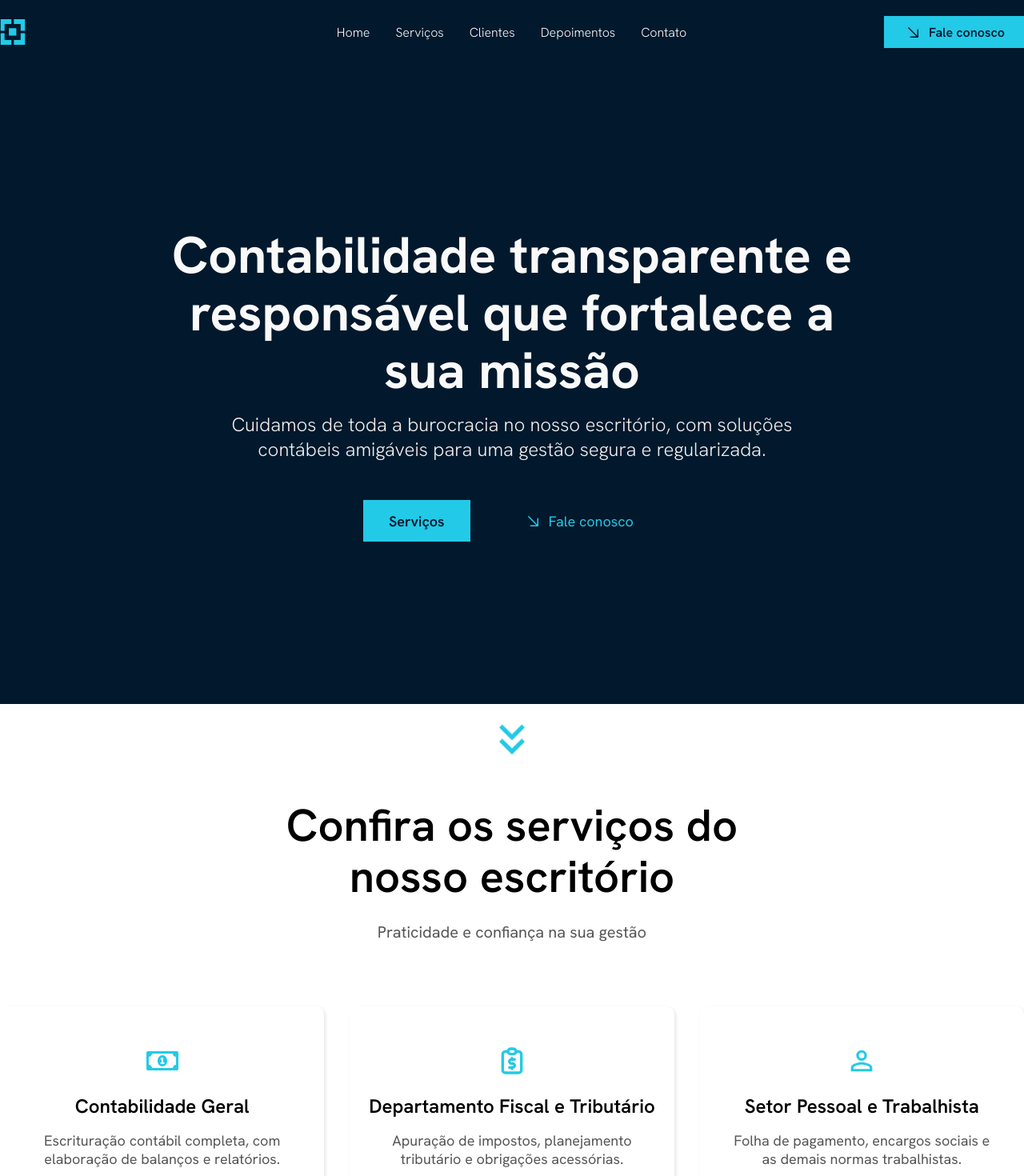
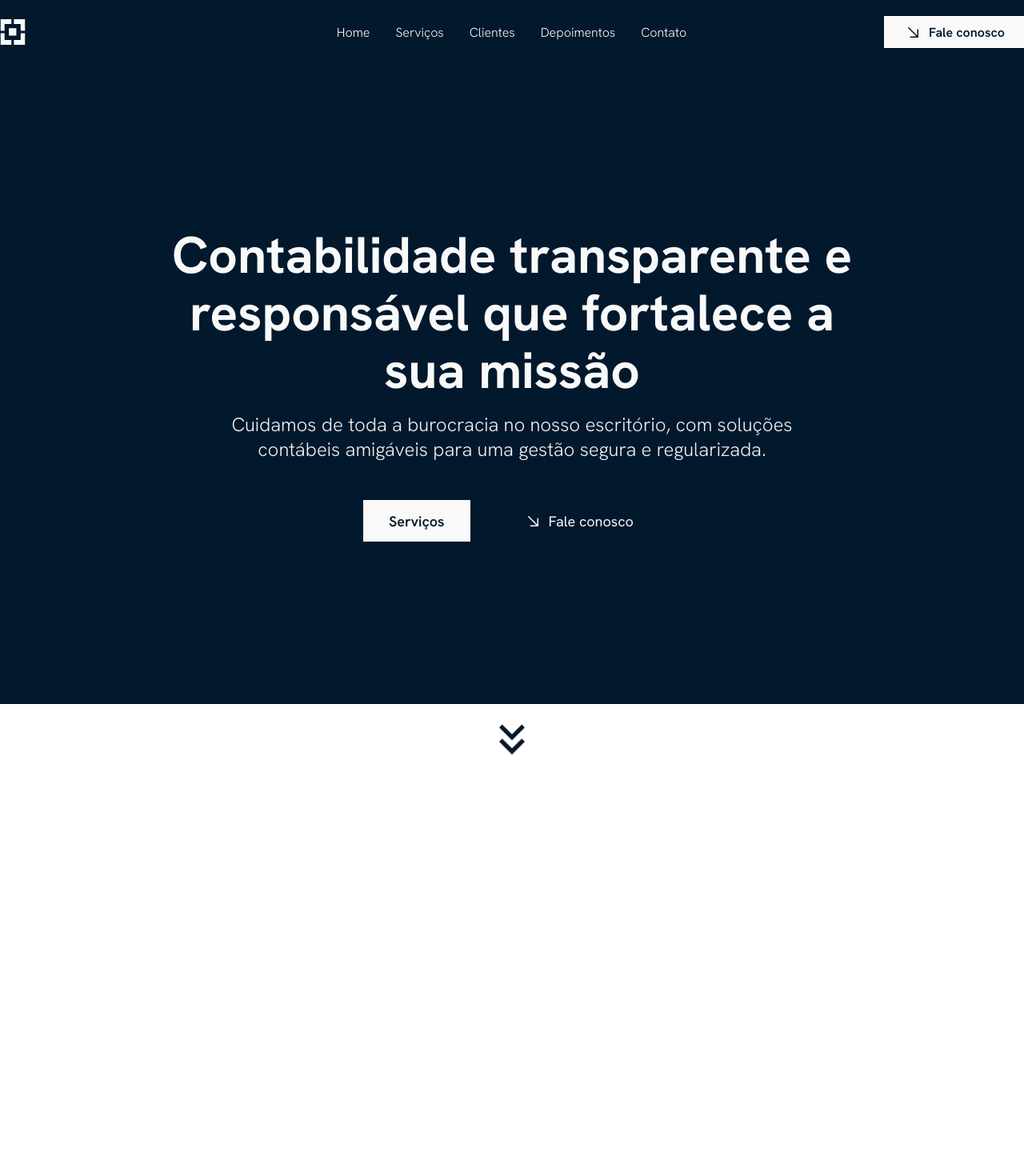
Before and after one commit to udanielnogueira/anderson-santos-contabilidade, a Next.js app in the folder landing-page-asc/: page / in a window 1280 px wide. Shown: the top 1470 px of the page at 80% size. Built offline with nearby package versions, Linux system fonts and the light colour scheme.

Commit message:
feat: Almost ending desktop version

```diff
--- a/landing-page-asc/src/app/globals.css
+++ b/landing-page-asc/src/app/globals.css
@@ -1,7 +1,7 @@
 :root {
   font-size: 62.5%;
 
-  --background-color: #02182c;
+  --bg-color: #02182c;
   --primary-color: rgb(34, 202, 231);
   --text-color-1: #f9f9f9;
   --text-color-2: #f0f0f0;
@@ -20,7 +20,7 @@ html {
 body {
   font-size: 1.6rem;
   font-style: normal;
-  background-color: var(--background-color);
+  background-color: var(--bg-color);
 }
 
 a {
--- a/landing-page-asc/src/components/clients/index.tsx
+++ b/landing-page-asc/src/components/clients/index.tsx
@@ -60,7 +60,7 @@ export const Clients: React.FC = () => {
 
   useEffect(() => {
     AOS.init({
-      once: true,
+      once: false,
       duration: 1500,
     });
   }, []);
--- a/landing-page-asc/src/components/clients/style.ts
+++ b/landing-page-asc/src/components/clients/style.ts
@@ -18,7 +18,7 @@ export const ClientsContainer = styled.div`
   svg {
     width: 5rem;
     height: 5rem;
-    color: var(--primary-color);
+    color: var(--bg-color);
     animation: move 2000ms ease-in-out infinite;
 
     @keyframes move {
@@ -37,7 +37,7 @@ export const ClientsContainer = styled.div`
 export const Heading = styled.h2`
   color: black;
   text-align: center;
-  font-weight: 700;
+  font-weight: 600;
   max-width: 48rem;
   font-size: 3.2rem;
   margin-bottom: 8rem;
--- a/landing-page-asc/src/components/contact/style.ts
+++ b/landing-page-asc/src/components/contact/style.ts
@@ -1,7 +1,7 @@
 import styled from "styled-components";
 
 export const StyledContact = styled.section`
-  background-color: var(--primary-color);
+  background-color: var(--bg-color);
 `;
 
 export const ContactContainer = styled.div`
@@ -42,7 +42,7 @@ export const ContactTitle = styled.div`
 `;
 
 export const ContactTitleText = styled.h2`
-  font-weight: 500;
+  font-weight: 600;
   font-size: 3.2rem;
   text-align: center;
 `;
@@ -68,6 +68,6 @@ export const ContactElement = styled.a`
 `;
 
 export const ContactInformation = styled.p`
-  font-weight: 500;
+  font-weight: 400;
   font-size: 1.8rem;
 `;
--- a/landing-page-asc/src/components/footer/style.ts
+++ b/landing-page-asc/src/components/footer/style.ts
@@ -1,6 +1,8 @@
 import styled from "styled-components";
 
-export const StyledFooter = styled.section``;
+export const StyledFooter = styled.section`
+  background-color: var(--text-color-1);
+`;
 
 export const FooterContainer = styled.div`
   margin: 0 auto;
@@ -13,32 +15,33 @@ export const FooterContainer = styled.div`
 `;
 
 export const CompanyName = styled.p`
-  color: var(--text-color-1);
-  font-weight: 600;
+  color: var(--bg-color);
+  font-weight: 700;
   font-size: 1.6rem;
 `;
 
 export const CompanyCopyright = styled.p`
-  color: var(--text-color-2);
-  font-weight: 300;
+  color: var(--bg-color);
+  font-weight: 500;
   font-size: 1.6rem;
 
   display: flex;
   align-items: center;
 
   span {
-    font-weight: 400;
+    font-weight: 700;
     font-size: 1.8rem;
     margin-right: 0.4rem;
   }
 `;
 
 export const CompanyDev = styled.div`
-  color: var(--text-color-2);
-  font-weight: 400;
+  color: var(--bg-color);
+  font-weight: 500;
   font-size: 1.6rem;
 
   a {
-    color: var(--primary-color);
+    color: var(--bg-color);
+    text-decoration: underline;
   }
 `;
--- a/landing-page-asc/src/components/header/style.ts
+++ b/landing-page-asc/src/components/header/style.ts
@@ -18,14 +18,14 @@ export const Logo = styled(SiHdfcbank)`
   width: 3.2rem;
   height: 3.2rem;
   cursor: pointer;
-  color: var(--primary-color);
+  color: var(--text-color-1);
 
   // Adjusting to same width of HeaderButton
   margin-right: 14.2rem;
 `;
 
 export const ArrowRight = styled(GoArrowDownRight)`
-  color: var(--background-color);
+  color: var(--bg-color);
   width: 2.4rem;
   height: 2.4rem;
 `;
@@ -45,7 +45,7 @@ export const LinkItem = styled.li`
     transition: 100ms ease-in-out; // 100ms == 0.1s
 
     &:hover {
-      border-bottom: 0.4rem solid var(--primary-color);
+      border-bottom: 0.4rem solid var(--text-color-1);
     }
   }
 `;
@@ -55,14 +55,14 @@ export const HeaderButton = styled.a`
   display: flex;
   align-items: center;
 
-  color: var(--background-color);
+  color: var(--bg-color);
   cursor: pointer;
   font-weight: 600;
   font-size: 1.6rem;
   border-radius: 0rem;
   padding: 0.8rem 2.4rem;
   transition: 400ms ease-in-out;
-  background-color: var(--primary-color);
+  background-color: var(--text-color-1);
 
   &:hover {
     padding: 0.8rem 4.8rem;
--- a/landing-page-asc/src/components/hero/style.ts
+++ b/landing-page-asc/src/components/hero/style.ts
@@ -50,23 +50,22 @@ export const HeroButton = styled.a`
   display: flex;
   align-items: center;
 
-  color: var(--background-color);
+  color: var(--bg-color);
   cursor: pointer;
   font-weight: 600;
   font-size: 1.8rem;
   border-radius: 0rem;
   padding: 1.2rem 3.2rem;
-  background-color: var(--primary-color);
+  background-color: var(--text-color-1);
   transition: 400ms ease-in-out;
 
   &:hover {
-    color: white;
-    background-color: rgb(33, 118, 230);
+    background-color: var(--text-color-2);
   }
 `;
 
 export const ArrowRight = styled(GoArrowDownRight)`
-  color: var(--primary-color);
+  color: var(--text-color-1);
   width: 2.4rem;
   height: 2.4rem;
 `;
@@ -76,7 +75,7 @@ export const HeroButtonBordered = styled.a`
   display: flex;
   align-items: center;
 
-  color: var(--primary-color);
+  color: var(--text-color-1);
   cursor: pointer;
   font-weight: 400;
   font-size: 1.8rem;
@@ -87,6 +86,6 @@ export const HeroButtonBordered = styled.a`
   border: 0.24rem solid transparent;
 
   &:hover {
-    border: 0.24rem solid var(--primary-color);
+    border: 0.24rem solid var(--text-color-1);
   }
 `;
--- a/landing-page-asc/src/components/services/index.tsx
+++ b/landing-page-asc/src/components/services/index.tsx
@@ -29,7 +29,7 @@ import { useEffect } from "react";
 export const Services = () => {
   useEffect(() => {
     AOS.init({
-      once: true,
+      once: false,
       duration: 1500,
     });
   }, []);
--- a/landing-page-asc/src/components/services/style.ts
+++ b/landing-page-asc/src/components/services/style.ts
@@ -30,7 +30,7 @@ export const ServicesIconContainer = styled.a`
   svg {
     width: 6.4rem;
     height: 6.4rem;
-    color: var(--primary-color);
+    color: var(--bg-color);
   }
 `;
 
@@ -83,7 +83,7 @@ export const CardImage = styled.div`
   svg {
     width: 4rem;
     height: 4rem;
-    color: var(--primary-color);
+    color: var(--bg-color);
   }
 `;
 
--- a/landing-page-asc/src/components/testimonials/index.tsx
+++ b/landing-page-asc/src/components/testimonials/index.tsx
@@ -45,7 +45,7 @@ const FiveStars = () => {
 export const Testimonials = () => {
   useEffect(() => {
     AOS.init({
-      once: true,
+      once: false,
       duration: 1500,
     });
   }, []);
--- a/landing-page-asc/src/components/testimonials/style.ts
+++ b/landing-page-asc/src/components/testimonials/style.ts
@@ -56,7 +56,7 @@ export const FiveStarsContainer = styled.div`
 export const Star = styled(HiMiniStar)`
   width: 2rem;
   height: 2rem;
-  color: var(--primary-color);
+  color: var(--text-color-1);
 `;
 
 export const TestimonialText = styled.p`
@@ -82,7 +82,7 @@ export const TestimonialAvatar = styled.div`
     padding: 0.2rem;
     margin-bottom: 1.2rem;
     border-radius: 4rem;
-    border: 0.24rem solid var(--primary-color);
+    border: 0.24rem solid var(--text-color-1);
   }
 `;
 
```
